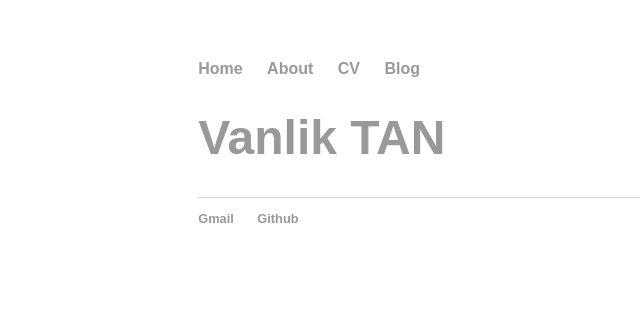
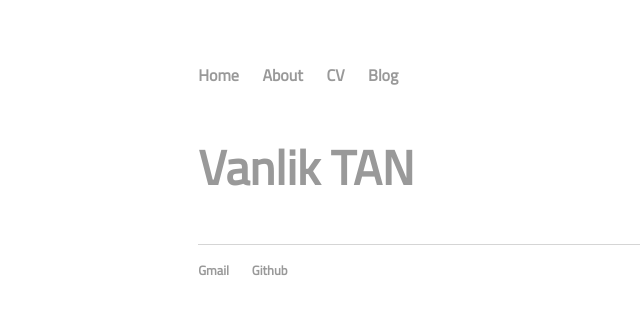
Before and after one commit to Vanlik/v-lik, a Jekyll site: the page built from index.html, in a window 1280 px wide. Shown: the top 314 px of the page, without its empty margins (141-781 px from the left). Built offline with Jekyll 4.4.1, drawn with Linux system fonts in a browser that asks for light colours.

Commit message:
Update default.html

```diff
--- a/_layouts/default.html
+++ b/_layouts/default.html
@@ -2,7 +2,7 @@
 	<html>
 		<head>
 			<title>{{ page.title }}</title>
-			<link href="https://fonts.googleapis.com/css?family=IBM+Plex+Sans" rel="stylesheet">
+			<link href="https://fonts.googleapis.com/css?family=Cairo&display=swap" rel="stylesheet">
 			<link rel="stylesheet" type="text/css" href="/css/main.css">
 		</head>
 		<body>
```
